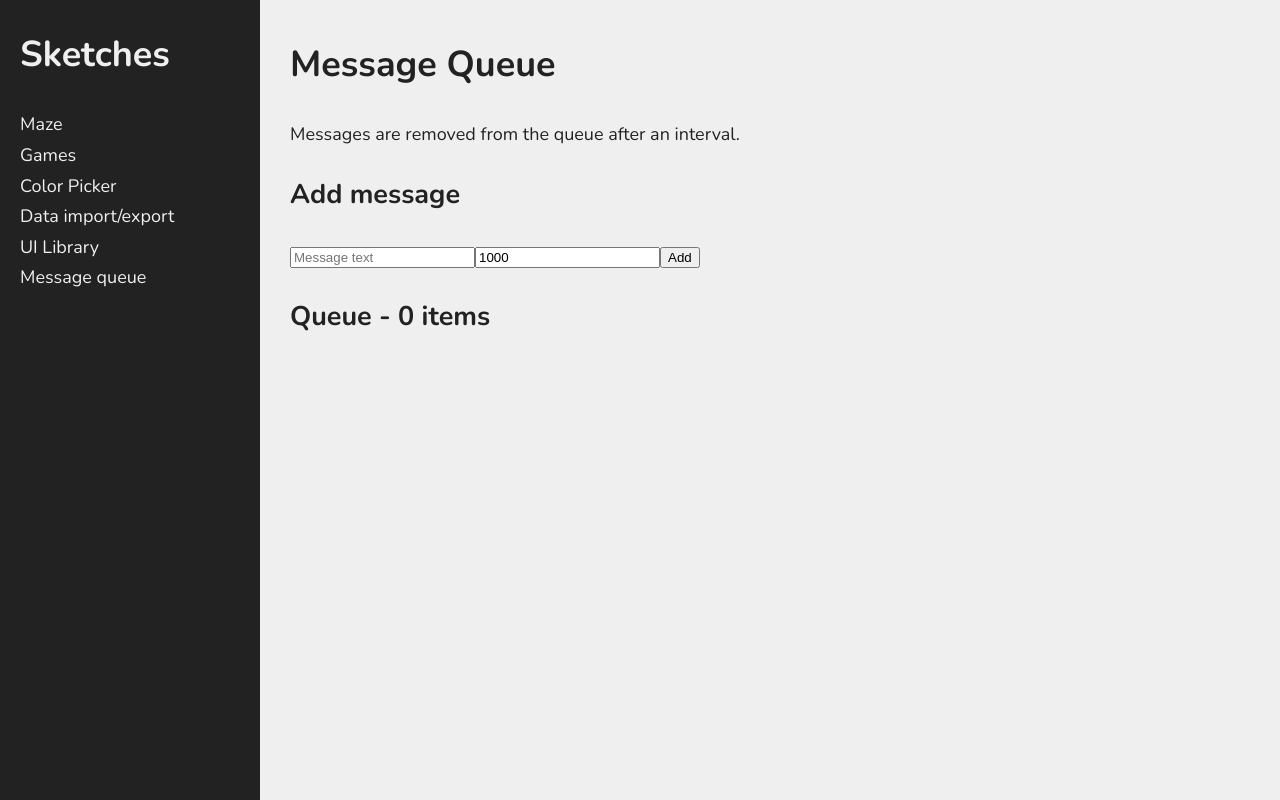
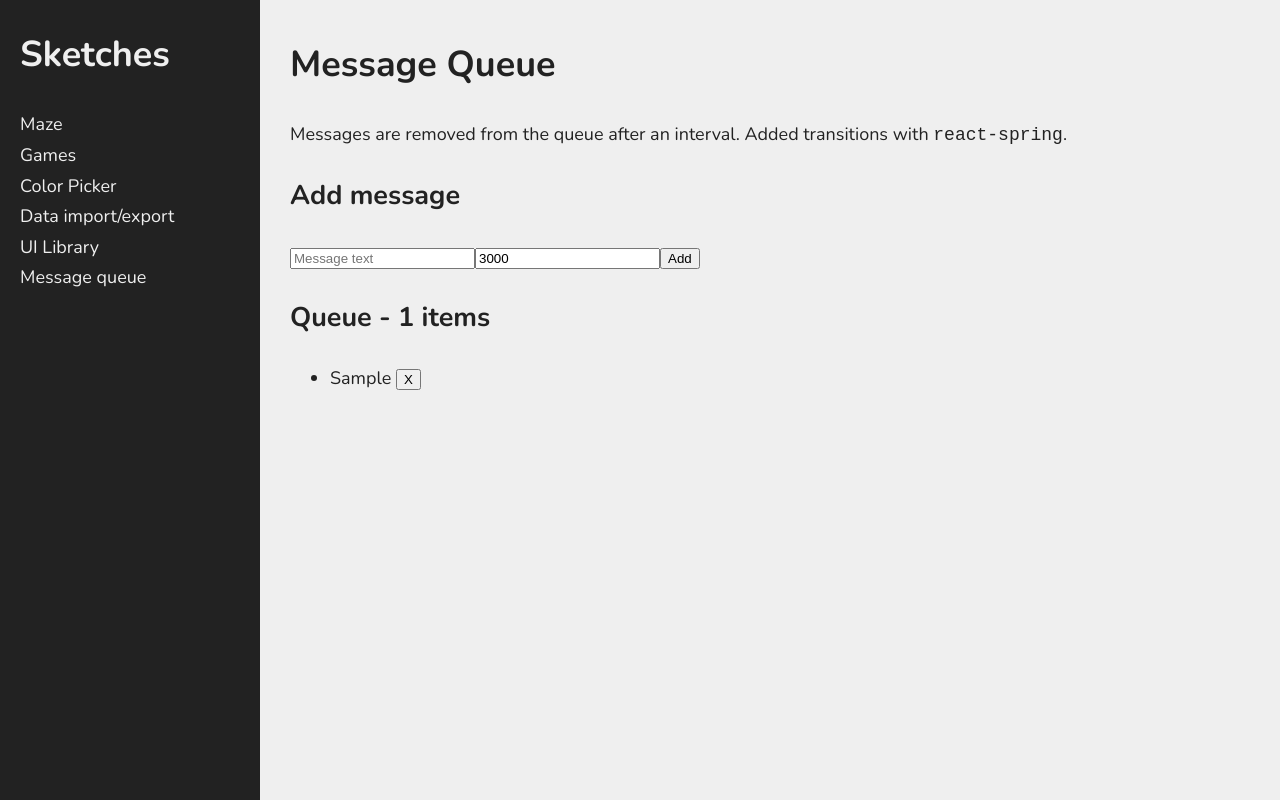
Before and after one commit to murbar/sketchbook, a React (Create React App) app: page /message-queue in a window 1280 px wide. Both pictures are taken after typing "Sample" into the empty fields and a click on the button "Add". Built offline with nearby package versions, Linux system fonts and the light colour scheme.

Commit message:
Add list transition

```diff
--- a/src/components/message-queue/MessageQueue.js
+++ b/src/components/message-queue/MessageQueue.js
@@ -1,12 +1,28 @@
 import React, { useState } from 'react';
 import styled from 'styled-components';
 import useExpiresArray from 'hooks/useExpiresArray';
+import { useTransition, animated } from 'react-spring';
 
-const Styles = styled.div``;
+const Styles = styled.div`
+li`;
 
 export default function MessageQueue() {
-  const { items, add, count } = useExpiresArray();
-  const [inputs, setInputs] = useState({ delay: 1000 });
+  const { items, add, remove, count } = useExpiresArray();
+  const [inputs, setInputs] = useState({ delay: 3000 });
+  const itemsTransition = useTransition(items, m => m.id, {
+    from: {
+      opacity: 0,
+      height: '0em'
+    },
+    enter: {
+      opacity: 1,
+      height: '2em'
+    },
+    leave: {
+      opacity: 0,
+      height: '0em'
+    }
+  });
 
   const addMessage = e => {
     e.preventDefault();
@@ -22,7 +38,10 @@ export default function MessageQueue() {
   return (
     <Styles>
       <h1>Message Queue</h1>
-      <p>Messages are removed from the queue after an interval.</p>
+      <p>
+        Messages are removed from the queue after an interval. Added transitions with{' '}
+        <code>react-spring</code>.
+      </p>
       <h2>Add message</h2>
       <form onSubmit={addMessage}>
         <input
@@ -43,9 +62,14 @@ export default function MessageQueue() {
       </form>
       <h2>Queue - {count} items</h2>
       <ul>
-        {items.map((item, i) => {
-          return <li key={i}>{item.data}</li>;
-        })}
+        {itemsTransition.map(
+          ({ item, key, props }) =>
+            item && (
+              <animated.li key={key} style={props}>
+                {item.data} <button onClick={() => remove(item.id)}>X</button>
+              </animated.li>
+            )
+        )}
       </ul>
     </Styles>
   );
```
